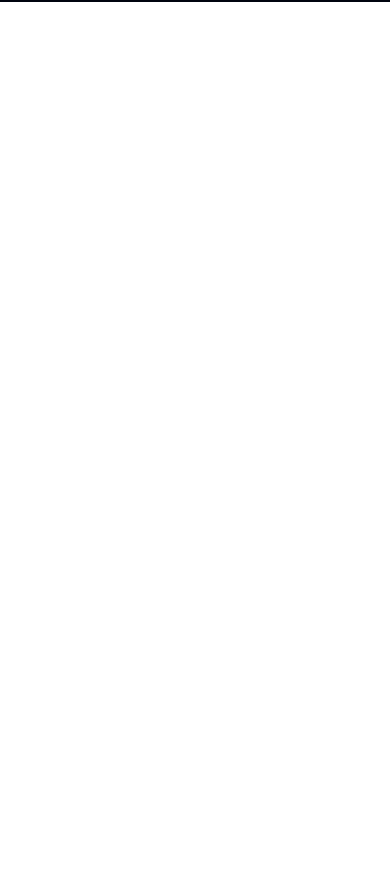
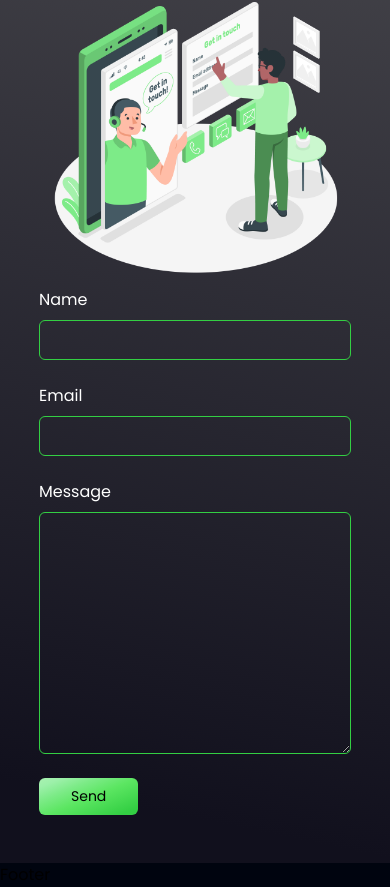
Before and after one commit to vishalrajiwade/Portfolio-Website, a React (Create React App) app: page / in a window 390 px wide. Shown: the part 3837-4724 px from the top of the page. Before the commit the page ends 3839 px from the top, so only its background shows below. Built offline with nearby package versions, Linux system fonts and the light colour scheme.

Commit message:
contact done for mobile

```diff
--- a/src/App.js
+++ b/src/App.js
@@ -3,7 +3,7 @@ import {Navbar, Hero, Skills, Projects, Contact, Footer} from "./components/inde
 function App() {
   return (
     <div className="bg-primary w-full overflow-hidden">
-      <div className="px-6 container mx-auto">
+      <div className=" ">
         <div>
           <Navbar />
         </div>
--- a/src/components/Contact.jsx
+++ b/src/components/Contact.jsx
@@ -1,9 +1,50 @@
-import React from 'react'
+import React from "react";
+
+import { conIllustration } from "../Assets/index";
 
 const Contact = () => {
   return (
-    <div>Contact</div>
-  )
-}
+    <div className="mt-24 lg:mt-48">
+      <h2 className="text-white text-3xl font-medium mb-4">Let's Connect!</h2>
+      <div className="bg-black-gradient-2 py-12 text-white flex flex-col-reverse items-center">
+        <div className="w-[80%]">
+          <form action="" className="flex flex-col gap-6">
+            <div className="flex flex-col">
+              <label htmlFor="name">Name</label>
+              <input type="text" for="name" id="name" className="border border-[#33CF43] bg-transparent rounded-md h-10 mt-2 px-3 focus:outline-none"/>
+            </div>
 
-export default Contact
+            <div className="flex flex-col">
+              <label htmlFor="email">Email</label>
+              <input type="email" for="email" id="email" className="border border-[#33CF43] bg-transparent rounded-md h-10 mt-2 px-3 focus:outline-none"/>
+            </div>
+
+            <div className="flex flex-col">
+              <label htmlFor="message">Message</label>
+              <textarea
+                className="border border-[#33CF43] bg-transparent rounded-md mt-2 px-3 focus:outline-none"
+                name="message"
+                for="message"
+                id=""
+                cols="30"
+                rows="10"
+              ></textarea>
+            </div>
+
+            <a
+              className="self-start bg-green-gradient text-black px-8 py-2 xl:px-10 xl:py-2 rounded-md text-[14px]"
+              href="#"
+            >
+              Send
+            </a>
+          </form>
+        </div>
+        <div>
+          <img src={conIllustration} alt="Contact" className="h-[300px]" />
+        </div>
+      </div>
+    </div>
+  );
+};
+
+export default Contact;
```
